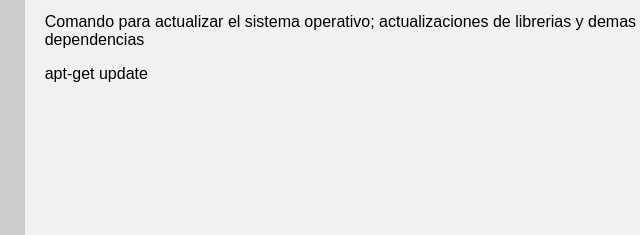
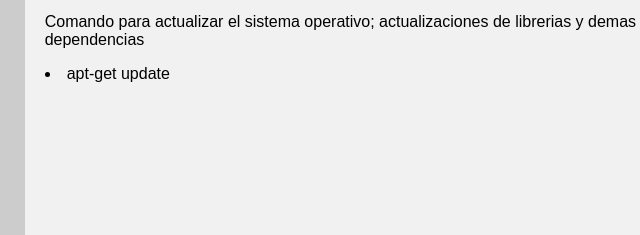
Before and after one commit to miguel8510/sistema-memorador, a plain HTML site: page severalinux.html in a window 1280 px wide. Shown: the part 297-532 px from the top of the page, 268-908 px from the left. Drawn offline with Linux system fonts and the light colour scheme.

Commit message:
several linux changes

```diff
--- a/severalinux.html
+++ b/severalinux.html
@@ -32,7 +32,8 @@
             <p>En esta seccion se empezaran a colocar los codigos basicos para la terminal de Linux
             </p>
             <p>Comando para actualizar el sistema operativo; actualizaciones de librerias y demas dependencias</p>
-            <p>apt-get update</p>
+            <li>apt-get update</li>
+
 
         </article>
     </section>
```
